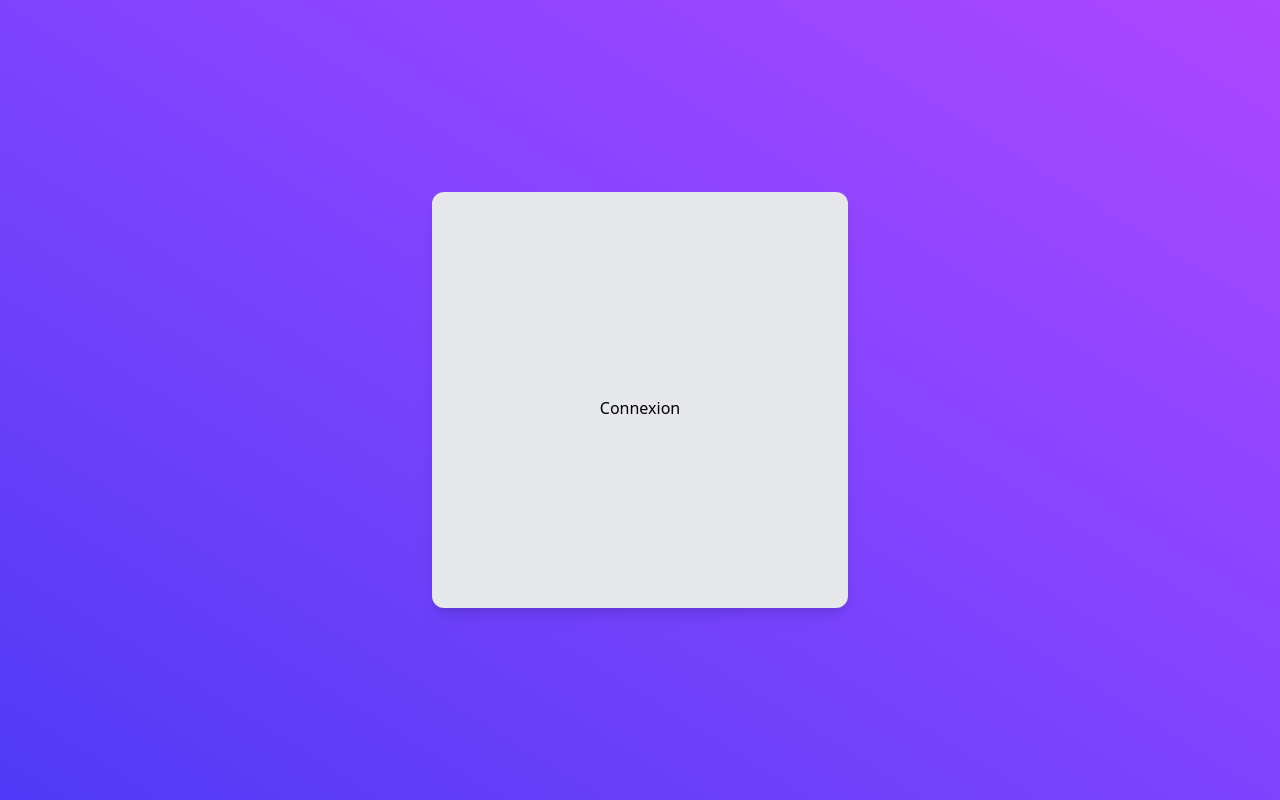
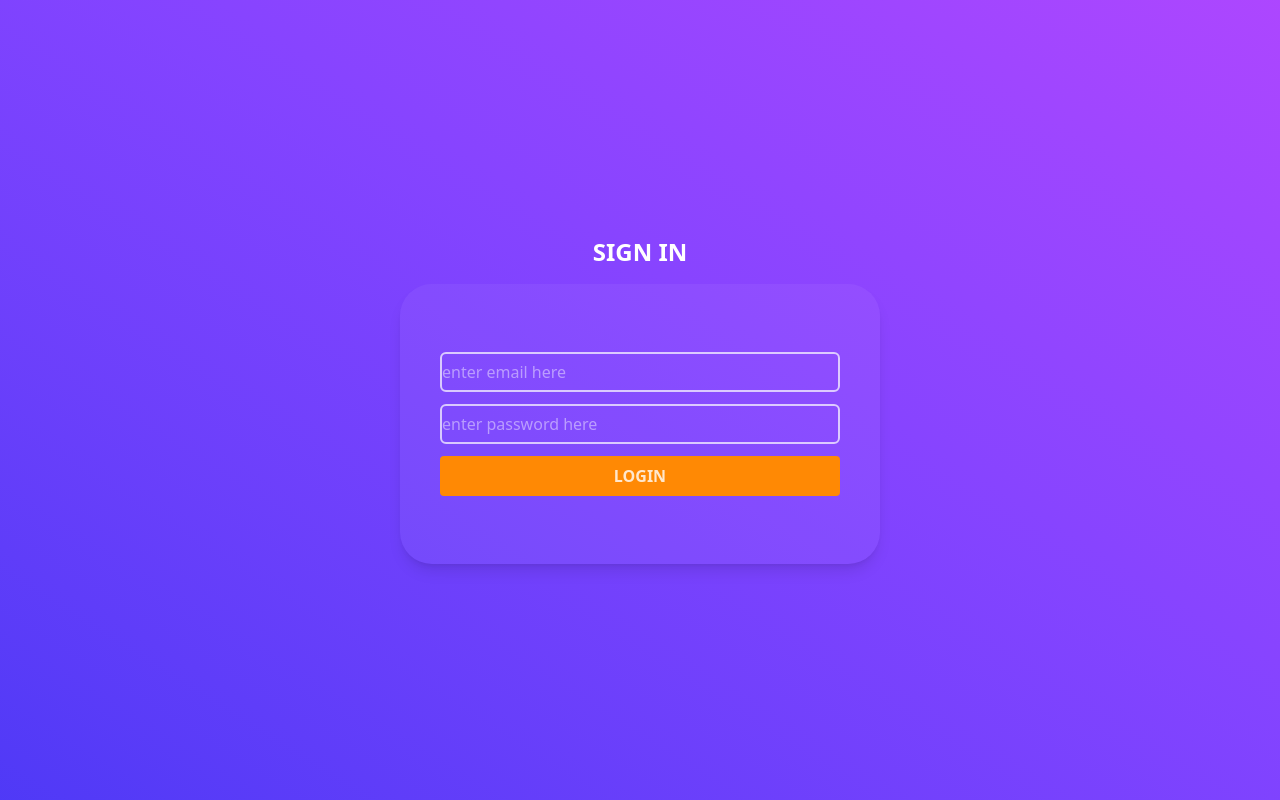
Before and after one commit to MeghCH/E-Todo, a React (Vite) app in the folder front-end/: page / in a window 1280 px wide. Built offline with nearby package versions, Linux system fonts and the light colour scheme.

Commit message:
Page Sign In

```diff
--- a/front-end/src/App.jsx
+++ b/front-end/src/App.jsx
@@ -1,9 +1,9 @@
+import { LoginForm } from "./components/LoginForm";
+
 function App() {
   return (
-    <div className="min-h-screen bg-linear-to-bl from-purple-500 to-indigo-600 flex items-center justify-center">
-      <div className="w-104 h-104 bg-gray-200 rounded-xl shadow-lg flex items-center justify-center">
-        <div className="mt-4 text-grey-600 text-x">Connexion</div>
-      </div>
+    <div className="min-h-screen bg-linear-to-bl from-purple-500 to-indigo-600 flex flex-col items-center justify-center">
+      <LoginForm />
     </div>
   );
 }
--- /dev/null
+++ b/front-end/src/components/LoginForm.jsx
@@ -0,0 +1,40 @@
+import { useState } from "react";
+
+export function LoginForm() {
+  const [email, setEmail] = useState("");
+  const [password, setPassword] = useState("");
+
+  const handleSubmit = (email, password) => {
+    console.log(email, password);
+  };
+
+  return (
+    <>
+      <div className="flex flex-col items-center justify-center">
+        <div className="text-white text-2xl font-bold mb-4">SIGN IN</div>
+      </div>
+      <div className="w-120 h-70 rounded-4xl shadow-lg flex flex-col gap-3 items-center justify-center bg-white/5">
+        <input
+          type="email"
+          className="w-100 h-10 border-2 border-white/70 rounded-md text-white/90 focus:border-orange-400 focus:outline-none"
+          value={email}
+          onChange={(e) => setEmail(e.target.value)}
+          placeholder="enter email here"
+        />
+        <input
+          type="password"
+          className="w-100 h-10 border-2 border-white/70 rounded-md text-white/90 focus:border-orange-400 focus:outline-none"
+          value={password}
+          onChange={(e) => setPassword(e.target.value)}
+          placeholder="enter password here"
+        />
+        <button
+          onClick={() => handleSubmit(email, password)}
+          className="font-bold text-white/80 w-100 h-10 bg-orange-400 rounded-sm"
+        >
+          LOGIN
+        </button>
+      </div>
+    </>
+  );
+}
```
Also changed, not shown: front-end/src/form.jsx (deleted).
